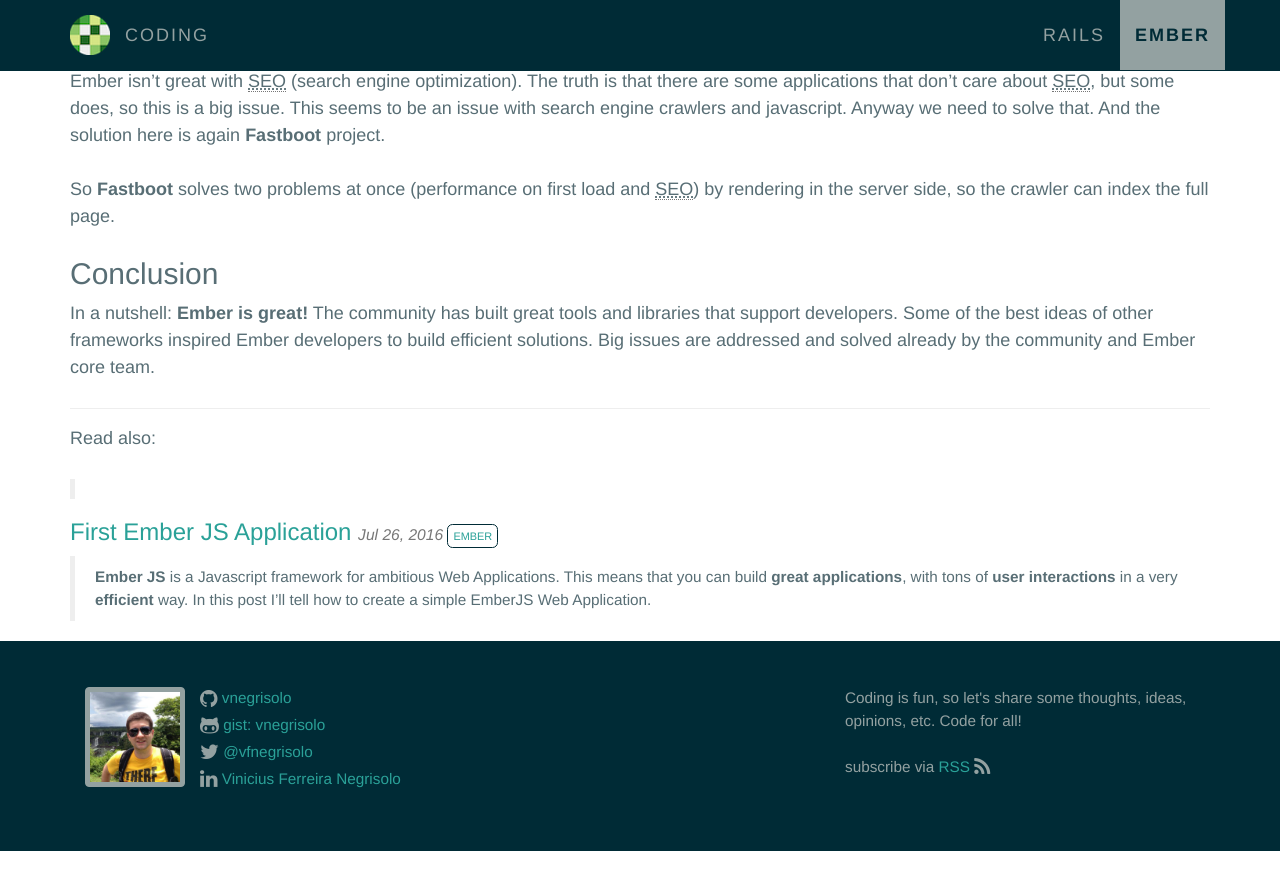
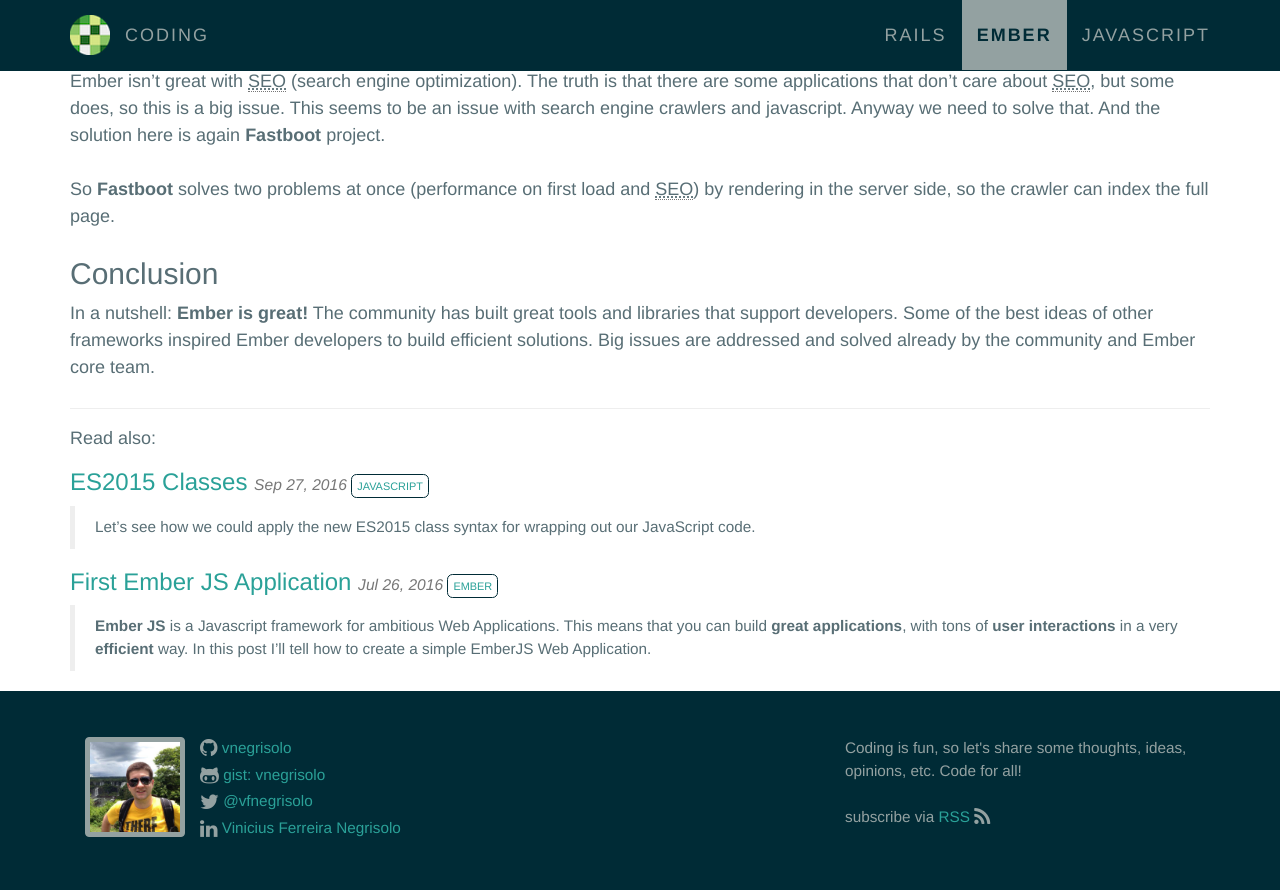
Before and after one commit to vnegrisolo/vnegrisolo.github.io, a Jekyll site: the page built from _posts/2016-07-27-why-ember-js.md, in a window 1280 px wide and 900 px high, scrolled down 3246 px. Shown: the top 890 px of the window. Built offline with Jekyll 4.4.1, drawn with Linux system fonts in a browser that asks for light colours; before the commit the page ends 4097 px from its top, so only the background shows below that; part of the change alters nothing that is shown.

Commit message:
Publish ES2015 Classes post

````diff
--- /dev/null
+++ b/_includes/pager.html
@@ -0,0 +1,8 @@
+<hr>
+<h4>Read also:</h4>
+{% if page.next %}
+  {% include post_list_item.html post=page.next %}
+{% endif %}
+{% if page.previous %}
+  {% include post_list_item.html post=page.previous %}
+{% endif %}
--- a/_layouts/post.html
+++ b/_layouts/post.html
@@ -14,10 +14,7 @@ layout: default
   <div>{{ content }}</div>
 </article>
 
-<hr>
-<h4>Read also:</h4>
-{% include post_list_item.html post=page.next %}
-{% include post_list_item.html post=page.previous %}
+{% include pager.html %}
 
 <script type="application/ld+json">
 {
--- /dev/null
+++ b/_posts/2016-09-27-es2015-classes.md
@@ -0,0 +1,98 @@
+---
+layout: post
+title:  "ES2015 Classes"
+date:   2016-09-27 12:00:00
+last_modified_at: 2016-09-27 12:00:00
+categories: javascript
+---
+
+Let's see how we could apply the new ES2015 class syntax for wrapping out our JavaScript code.
+
+## ES2015
+
+ES2015, short for ECMAScript 2015, is a new javascript version and it has this name because it was ratified in June 2015. New features and new syntax was incorporated over the current javascript ES5. Because of that ES2015 is also know as ES6. Truth to be told this is a major upgrade to the language since ES5 was defined in 2009.
+
+Some of the new features and syntax proposed by ES2015 is already implemented in modern browsers like Chrome. Otherwise, there's always an option to transpile your code to supported versions. A well known tool to transform new ES2015 syntax to current/old ES5 is [babel], but there's also a lot of tools for that purpose.
+
+ES2015 creates the concept of **class**, and that's just a syntax sugar for the old prototype based pattern.
+
+### ES5 function Constructor
+
+So let's glance how we build class stylish objects in ES5, starting with the pair `function` and `new`:
+
+```javascript
+function Car(color) {
+  this.color = color;
+  this.park = function() {
+    console.log('Parking ' + this.color + ' car.');
+  };
+}
+
+var car = new Car('red');
+car.park();
+//=> Parking red car.
+car.color;
+//=> "red"
+```
+
+### ES5 javascript object
+
+Similarly you can build a class stylish with javascript objects, such as:
+
+```javascript
+Car = {
+  color: null,
+  park: function() {
+    console.log('Parking ' + this.color + ' car.');
+  }
+}
+car = Object.create(Car);
+car.color = 'red';
+car.park();
+//=> Parking red car.
+car.color;
+//=> "red"
+```
+
+### ES2015 class
+
+Finally ES2015 brought us the `class` syntax with the features `extend` and `static`.
+
+```javascript
+class Vehicle {
+  constructor(driver) {
+    this.driver = driver;
+  }
+  static consumerReport(distance, fuel) {
+    console.log("It's consuming " + (distance/fuel));
+  }
+}
+
+class Car extends Vehicle {
+  constructor(driver, color) {
+    super(driver);
+    this.color = color;
+  }
+  park(){
+    console.log(this.driver + ' is parking the ' + this.color + ' car.');
+  }
+}
+
+Vehicle.consumerReport(150, 12);
+//=> It's consuming 12.5
+var car = new Car('Bob', 'red');
+car.park();
+//=> Bob is parking the red car.
+car.color;
+//=> "red"
+```
+
+## Conclusion
+
+New ES2015 syntax bring us a lot of improvements into the language. The new class syntax can help JavaScript code to be more reusable and maintainable. Additionally there's tools that support us to use the new syntax, even if they are not fully implemented in all browsers. So it's time to use ES2015.
+
+[babel]: https://babeljs.io/docs/learn-es2015/
+{:rel="nofollow"}
+
+*[ES2015]: ECMAScript 2015, also known as ES6
+*[OOP]: Object-oriented programming
````
